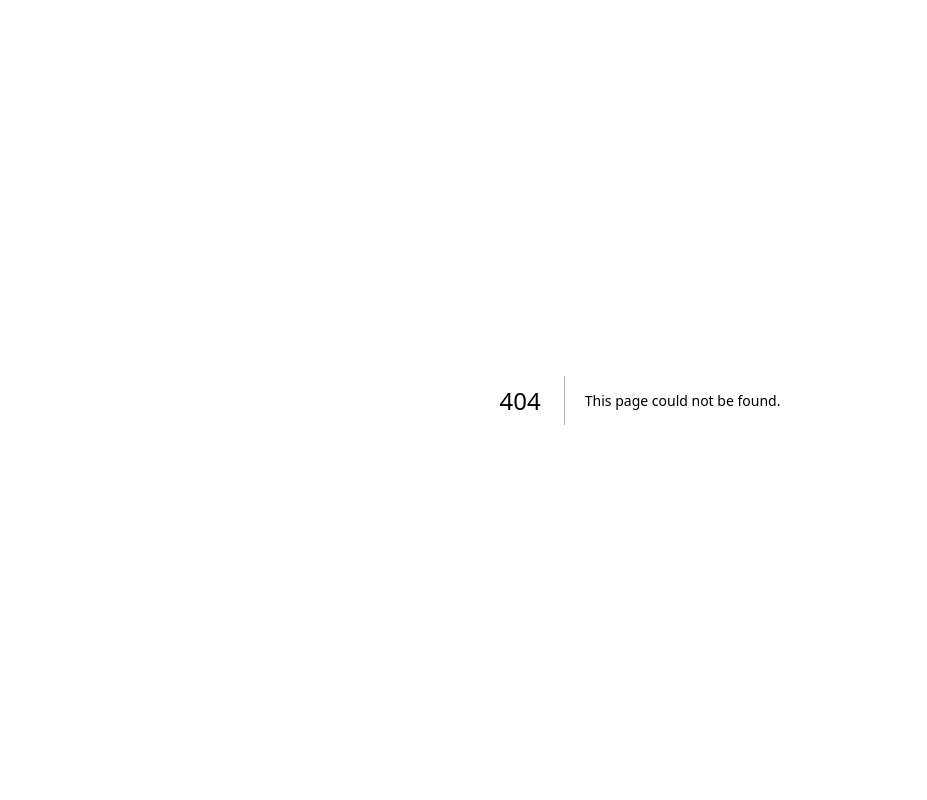
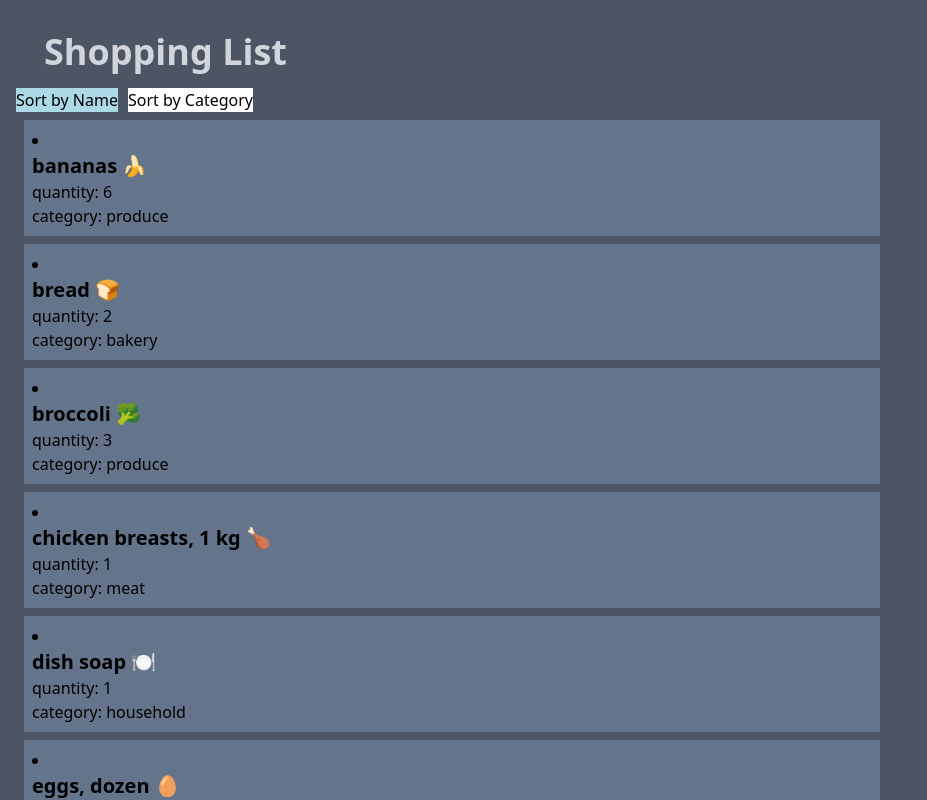
Before and after one commit to zarishbilal/cprg306-assignments, a Next.js app: page /week-6 in a window 1280 px wide. Before the commit this address had no page. Shown: the top 800 px of the page, without its empty margins (0-927 px from the left). Built offline with nearby package versions, Linux system fonts and the light colour scheme.

Commit message:
week-6 assignment

```diff
--- a/app/page.js
+++ b/app/page.js
@@ -16,6 +16,9 @@ export default function Page() {
       <p>
         Link to week 5: <Link href="week-5">Week 5</Link>
       </p>
+      <p>
+        Link to week 6: <Link href="week-6">Week 6</Link>
+      </p>
     </div>
   );
 }
--- /dev/null
+++ b/app/week-6/Itemlist.js
@@ -0,0 +1,45 @@
+"use client";
+import { useState } from "react";
+import Item from "./item";
+import items from "./items.json";
+
+export default function ItemList() {
+  const [itemList, setItemList] = useState(items);
+  const [sortBy, setSortBy] = useState("name");
+
+  const sortedItems = [...itemList].sort((a, b) => {
+    if (sortBy === "name") {
+      return a.name.localeCompare(b.name);
+    } else if (sortBy === "category") {
+      return a.category.localeCompare(b.category);
+    }
+    return 0;
+  });
+
+  return (
+    <div>
+      <div>
+        <button
+          onClick={() => setSortBy("name")}
+          style={{
+            backgroundColor: sortBy === "name" ? "lightblue" : "white",
+            marginRight: "10px",
+          }}
+        >
+          Sort by Name
+        </button>
+        <button
+          onClick={() => setSortBy("category")}
+          style={{
+            backgroundColor: sortBy === "category" ? "lightblue" : "white",
+          }}
+        >
+          Sort by Category
+        </button>
+      </div>
+      {sortedItems.map((item) => (
+        <Item key={item.id} {...item} />
+      ))}
+    </div>
+  );
+}
--- /dev/null
+++ b/app/week-6/item.js
@@ -0,0 +1,9 @@
+export default function Item({ name, quantity, category }) {
+  return (
+    <li className="m-2 mr-96 bg-slate-500 p-2 ">
+      <h3 className="text-xl font-bold text-black-200">{name}</h3>
+      <p>quantity: {quantity}</p>
+      <p>category: {category}</p>
+    </li>
+  );
+}
--- /dev/null
+++ b/app/week-6/items.json
@@ -0,0 +1,74 @@
+[
+    {
+      "id": "1h2GJKH12gkHG31h1H",
+      "name": "milk, 4 L 🥛",
+      "quantity": 1,
+      "category": "dairy"
+    },
+    {
+      "id": "2KJH3k2j3H1k2J3K1H",
+      "name": "bread 🍞",
+      "quantity": 2,
+      "category": "bakery"
+    },
+    {
+      "id": "3h2KJH3k2j3H1k2J3",
+      "name": "eggs, dozen 🥚",
+      "quantity": 2,
+      "category": "dairy"
+    },
+    {
+      "id": "4k2J3K1H2GJKH12gk",
+      "name": "bananas 🍌",
+      "quantity": 6,
+      "category": "produce"
+    },
+    {
+      "id": "5H1h1H2KJH3k2j3H",
+      "name": "broccoli 🥦",
+      "quantity": 3,
+      "category": "produce"
+    },
+    {
+      "id": "6H1k2J3K1H2GJKH1",
+      "name": "chicken breasts, 1 kg 🍗",
+      "quantity": 1,
+      "category": "meat"
+    },
+    {
+      "id": "7gkHG31h1H2KJH3k",
+      "name": "pasta sauce 🍝",
+      "quantity": 3,
+      "category": "canned goods"
+    },
+    {
+      "id": "8j3H1k2J3K1H2GJK",
+      "name": "spaghetti, 454 g 🍝",
+      "quantity": 2,
+      "category": "dry goods"
+    },
+    {
+      "id": "9H12gkHG31h1H2KJ",
+      "name": "toilet paper, 12 pack 🧻",
+      "quantity": 1,
+      "category": "household"
+    },
+    {
+      "id": "10H3k2j3H1k2J3K1",
+      "name": "paper towels, 6 pack",
+      "quantity": 1,
+      "category": "household"
+    },
+    {
+      "id": "11k2J3K1H2GJKH12",
+      "name": "dish soap 🍽️",
+      "quantity": 1,
+      "category": "household"
+    },
+    {
+      "id": "12GJKH12gkHG31h1",
+      "name": "hand soap 🧼",
+      "quantity": 4,
+      "category": "household"
+    }
+  ]
--- /dev/null
+++ b/app/week-6/page.js
@@ -0,0 +1,13 @@
+import Item from "./item";
+import Itemlist from "./Itemlist";
+export default function Page() {
+  return (
+    <main className=" bg-gray-600 p-4">
+      <h1 className="text-4xl m-4 ml-7 font-bold text-gray-300">
+        {" "}
+        Shopping List
+      </h1>
+      <Itemlist />
+    </main>
+  );
+}
```
